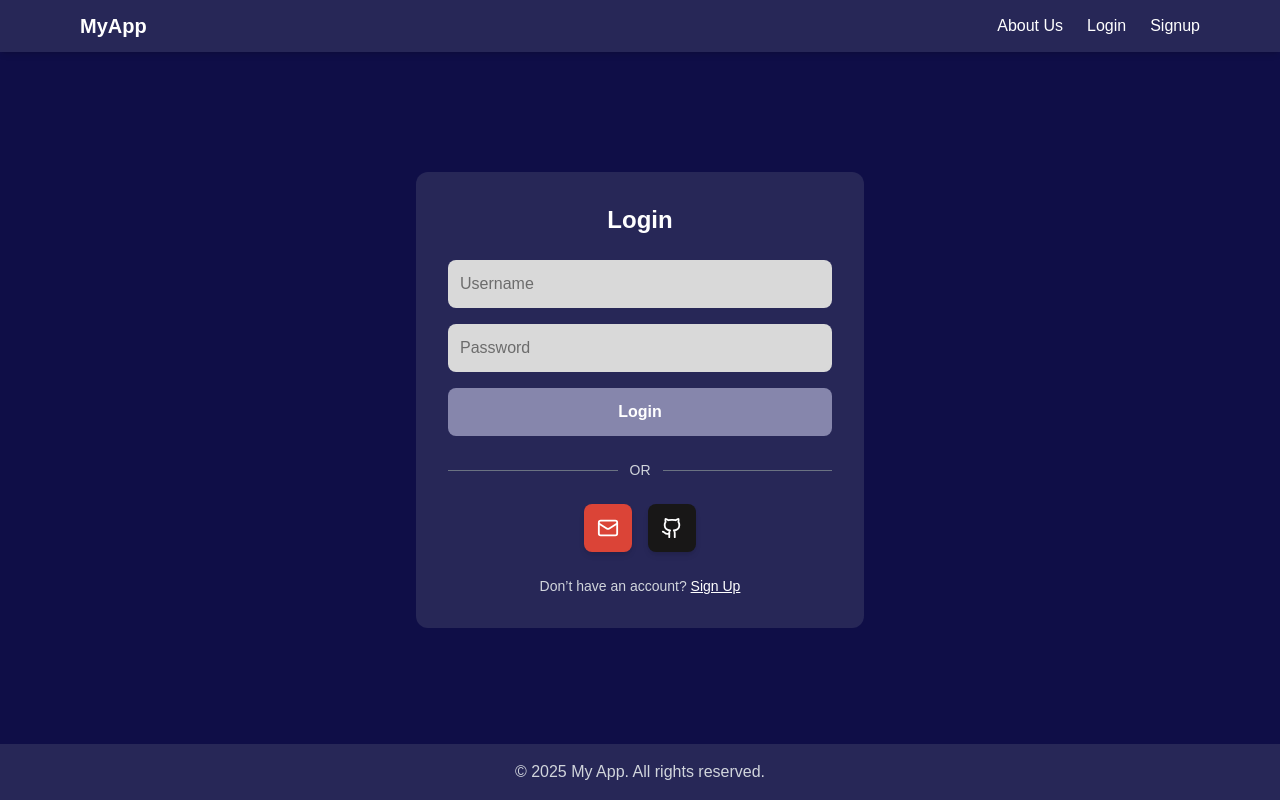
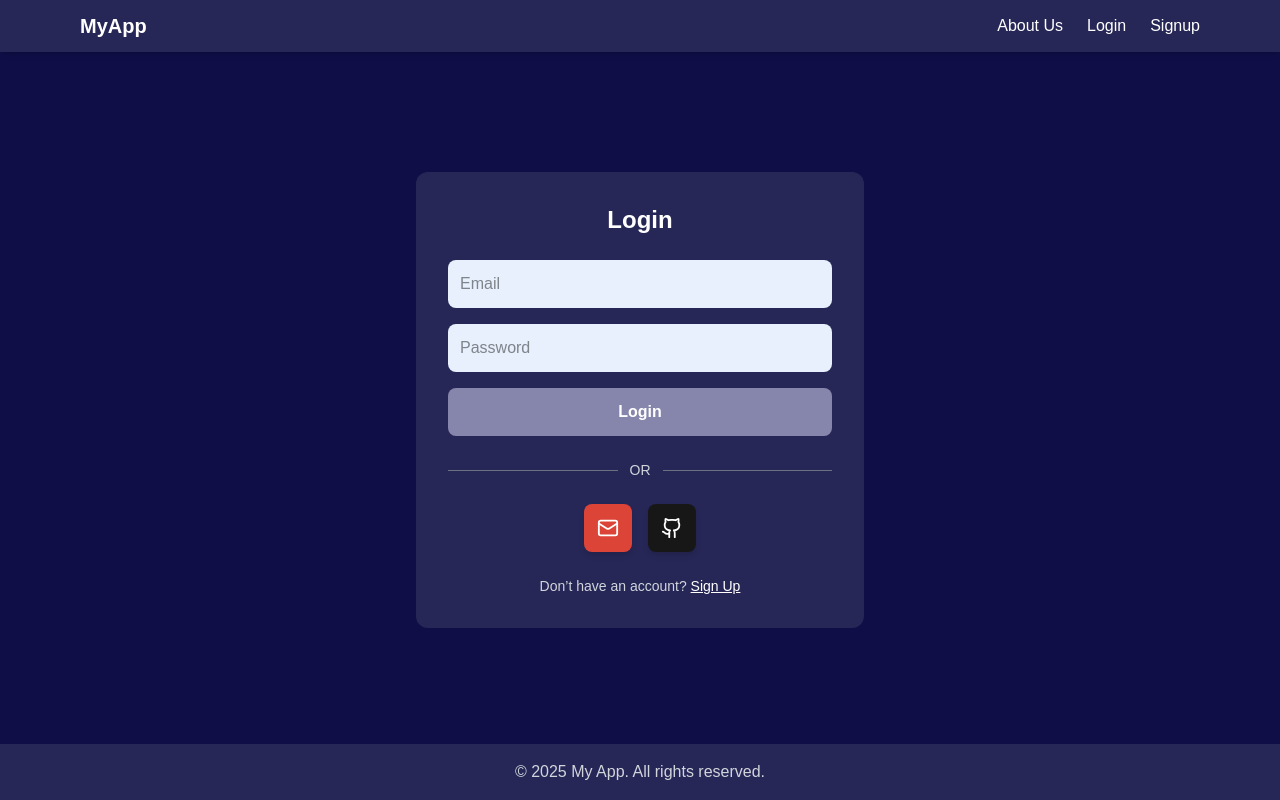
Before and after one commit to wasim-momin/react-assignments, a Next.js app in the folder 01_AuthApp/auth-app/: page /auth/login in a window 1280 px wide. Built offline with nearby package versions, Linux system fonts and the light colour scheme.

Commit message:
login done

```diff
--- a/01_AuthApp/auth-app/src/components/auth/Login.tsx
+++ b/01_AuthApp/auth-app/src/components/auth/Login.tsx
@@ -2,8 +2,58 @@
 
 import { Github, Mail } from "lucide-react";
 import Link from "next/link";
+import { InputField } from "../common";
+import { Form, Formik } from "formik";
+import * as Yup from "yup";
+import { loginUser } from "@/services/auth";
+import { useDispatch } from "react-redux";
+import { login } from "@/store/slices/authSlice";
+import { useRouter } from "next/navigation";
+
+const LoginSchema = Yup.object().shape({
+  email: Yup.string().email("Invalid Email").required("Email id is requried"),
+  password: Yup.string().required("password is required"),
+});
+
+const initialValues = {
+  email: "",
+  password: "",
+};
 
 export default function Login() {
+  const dispatch = useDispatch();
+  const router = useRouter();
+
+  const handleLogin = async (data: any) => {
+    console.log("Login page data", data);
+    try {
+      const resp = await loginUser(data);
+      console.log("login page api respo", resp);
+
+      dispatch(
+        login({
+          user: resp.data.user,
+          message: resp.message,
+          accessToken: resp.data.accessToken,
+          refreshToken: resp.data.refreshToken,
+        })
+      );
+
+      localStorage.setItem(
+        "auth",
+        JSON.stringify({
+          user: resp.data.user,
+          message: resp.message,
+          accessToken: resp.data.accessToken,
+          refreshToken: resp.data.refreshToken,
+        })
+      );
+      router.push("/dashboard");
+    } catch (error: any) {
+      console.log("login Error", error);
+    }
+  };
+
   return (
     <div
       className="min-h-screen flex items-center justify-center"
@@ -17,22 +67,23 @@ export default function Login() {
           Login
         </h2>
 
-        {/* Username / Password Form */}
-        <form className="space-y-4">
-          <input
-            type="text"
-            placeholder="Username"
-            className="w-full p-3 rounded-lg border-none focus:outline-none bg-[#D9D9D9] text-black"
-          />
-          <input
+        <Formik
+          initialValues={initialValues}
+          validationSchema={LoginSchema}
+          onSubmit={handleLogin}
+        >
+          <Form className="space-y-4">
+            <InputField name="email" type="email" placeholder="Email" />
+            <InputField
+              name="password"
               type="password"
               placeholder="Password"
-            className="w-full p-3 rounded-lg border-none focus:outline-none bg-[#D9D9D9] text-black"
             />
             <button className="cursor-pointer w-full p-3 rounded-lg text-white font-semibold bg-[#8686AC] hover:bg-[#505081]">
               Login
             </button>
-        </form>
+          </Form>
+        </Formik>
 
         {/* Divider */}
         <div className="flex items-center my-6">
--- a/01_AuthApp/auth-app/src/components/auth/SignUp.tsx
+++ b/01_AuthApp/auth-app/src/components/auth/SignUp.tsx
@@ -48,18 +48,19 @@ export default function SignUp() {
           login({
             user: res.data.user,
             message: res.message,
-            token: res.data.token || null,
+            accessToken: res.data.accessToken || null,
+            refreshToken: res.data.refreshToken || null,
           })
         );
       }
       if (typeof window !== "undefined") {
-
         localStorage.setItem(
           "auth",
           JSON.stringify({
             user: res.data.user,
             message: res.message,
-          token: res.data.token || null,
+            accessToken: res.data.accessToken || null,
+            refreshToken: res.data.refreshToken || null,
           })
         );
       }
--- a/01_AuthApp/auth-app/src/services/auth.ts
+++ b/01_AuthApp/auth-app/src/services/auth.ts
@@ -2,6 +2,10 @@ import { api } from "@/lib/axios";
 
 export interface UserRegisterData {
   username: string;
+  email: string;
+  password: string;
+}
+export interface UserLoginData {
   email: string;
   password: string;
 }
@@ -18,3 +22,15 @@ export async function registerUser(data: UserRegisterData) {
     }
   }
 }
+
+export async function loginUser(data:UserLoginData){
+  try{
+    const response = await api.post("/users/login", data);
+    return response.data;
+  }catch(error:any){
+    if(error.response){
+      throw new Error(error.response.data.message)
+    }
+
+  }
+}
--- a/01_AuthApp/auth-app/src/store/slices/authSlice.ts
+++ b/01_AuthApp/auth-app/src/store/slices/authSlice.ts
@@ -2,36 +2,39 @@ import { User } from "@/types/user";
 import { createSlice, PayloadAction } from "@reduxjs/toolkit";
 import { stat } from "fs";
 
-interface AuthSate {
+interface AuthState {
   user: User | null;
   status: boolean;
   message: string | null;
-  token: string| null
+  accessToken: string| null
+  refreshToken: string| null
 }
 
-const initialState: AuthSate = {
+const initialState: AuthState = {
   user: null,
   status: false,
   message: null,
-  token: null
+  accessToken: null,
+  refreshToken:null,
 };
 
 const authSlice = createSlice({
   name: "auth",
   initialState,
   reducers: {
-    login: (state, action: PayloadAction<{ user: User; message: string, token: string }>) => {
+    login: (state, action: PayloadAction<{ user: User; message: string, accessToken: string, refreshToken:string }>) => {
       state.status = true;
       state.message = action.payload.message;
       state.user = action.payload.user;
-      state.token = action.payload.token || null;
+      state.accessToken = action.payload.accessToken || null;
+      state.refreshToken = action.payload.refreshToken || null;
     },
     logout: (state) => {
       state.status = false;
       state.message = null;
       state.user = null;
-      state.token =  null;
-
+      state.accessToken =  null;
+      state.refreshToken = null;
     },
   },
 });
```
Lines whose indentation alone changed are shown as unchanged.
